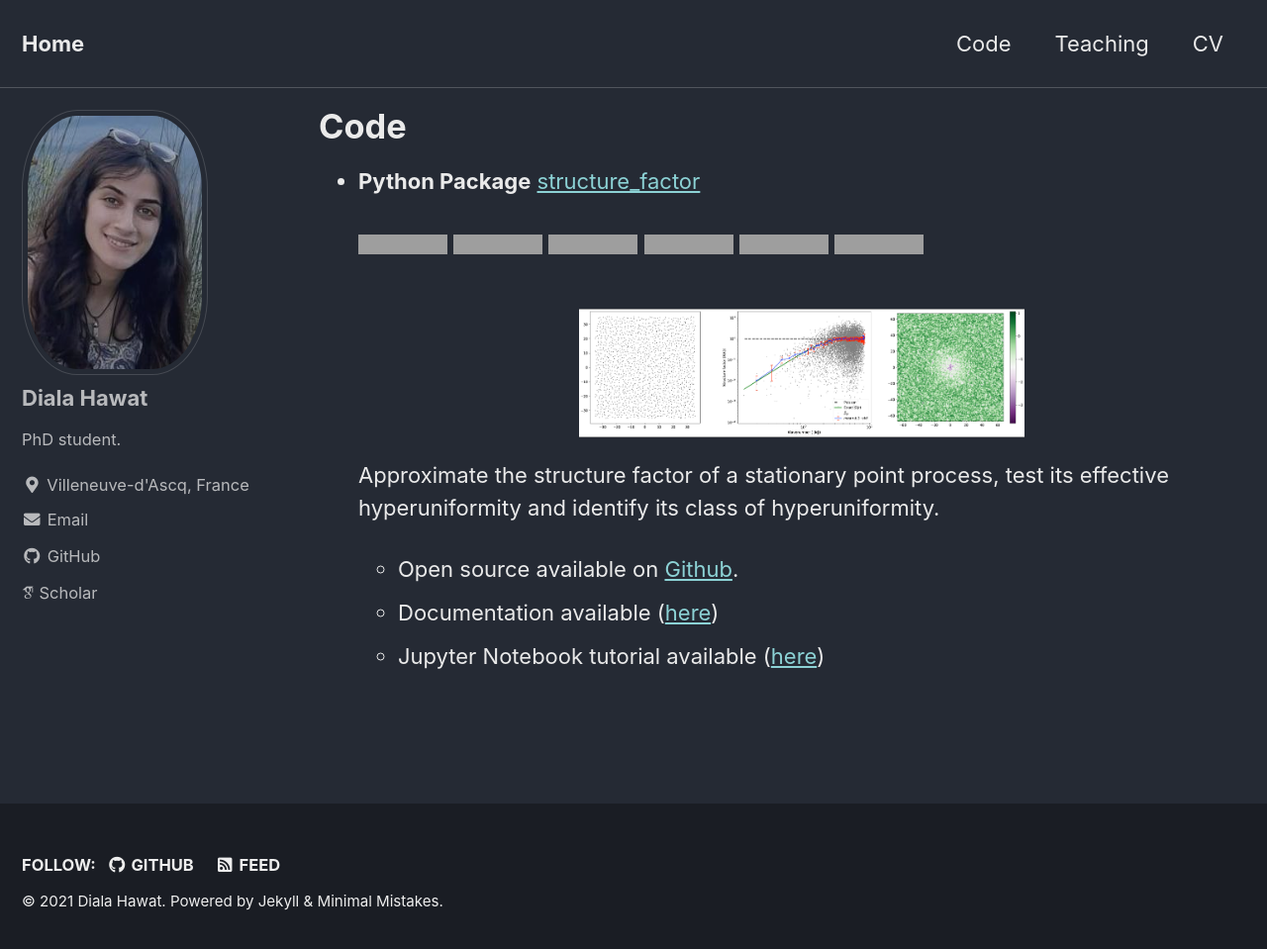
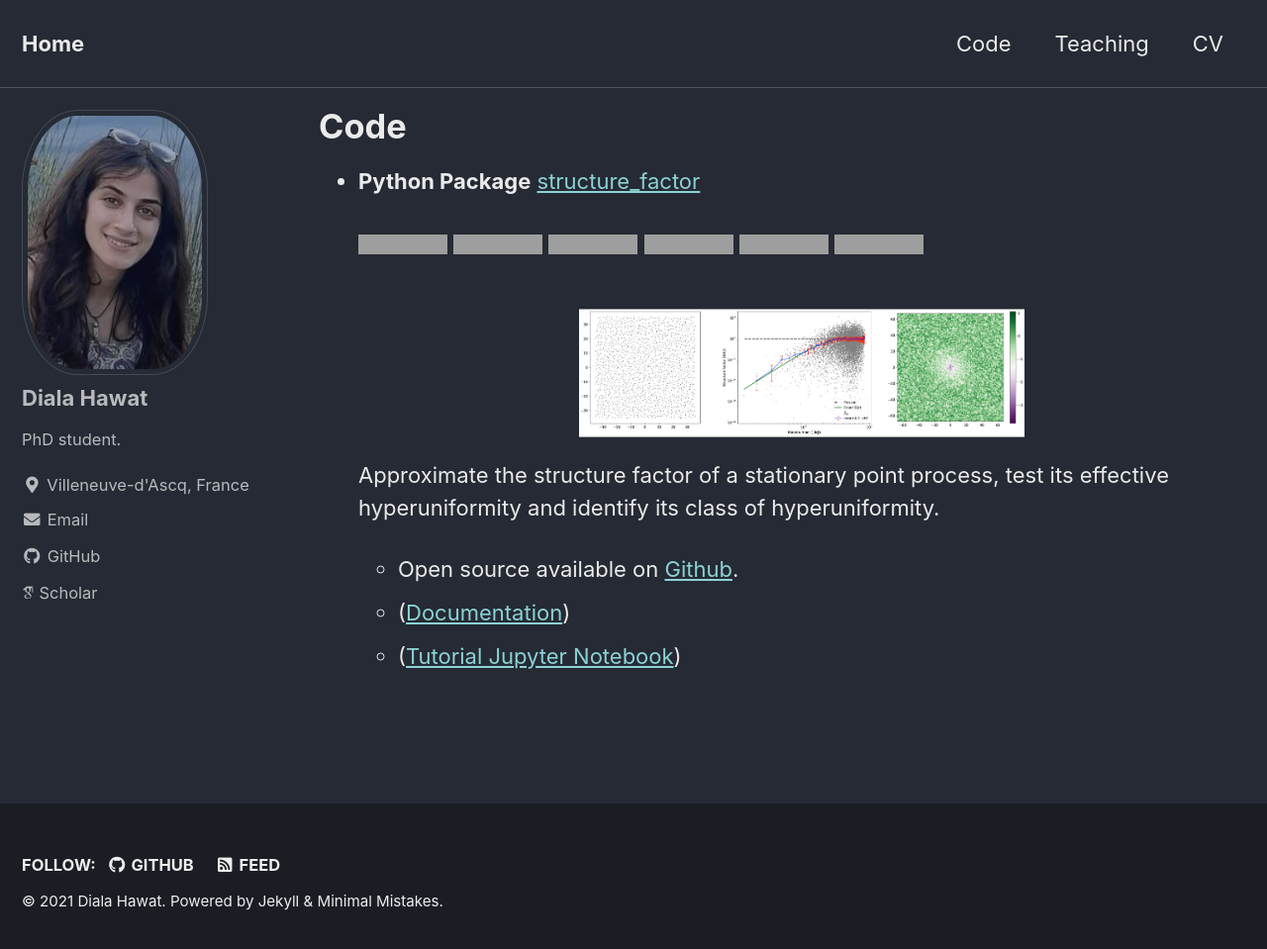
Before and after one commit to dhawat/dhawat.github.io, a Jekyll site: the page built from _pages/code.md, in a window 1280 px wide and 966 px high, cut to the strip 0-959 px from the top of the window. Shown: the whole strip at 99% size. Built offline with Jekyll 4.4.1, drawn with Linux system fonts in a browser that asks for light colours; cached includes are drawn as plain includes; nearby versions of some CDN libraries; some web fonts are replaced; grey boxes are pictures that could not be loaded.

Commit message:
update badge python

```diff
--- a/_pages/code.md
+++ b/_pages/code.md
@@ -21,5 +21,5 @@ title: "Code"
   Approximate the structure factor of a stationary point process, test its effective hyperuniformity and identify its class of hyperuniformity.
 
   - Open source available on [Github](https://github.com/For-a-few-DPPs-more/structure-factor).
-  - Documentation available ([here](https://for-a-few-dpps-more.github.io/structure-factor/))
-  - Jupyter Notebook tutorial available ([here](https://github.com/For-a-few-DPPs-more/structure-factor/blob/main/notebooks/tutorial_structure_factor.ipynb))
+  - ([Documentation](https://for-a-few-dpps-more.github.io/structure-factor/))
+  - ([Tutorial Jupyter Notebook](https://github.com/For-a-few-DPPs-more/structure-factor/blob/main/notebooks/tutorial_structure_factor.ipynb))
```
